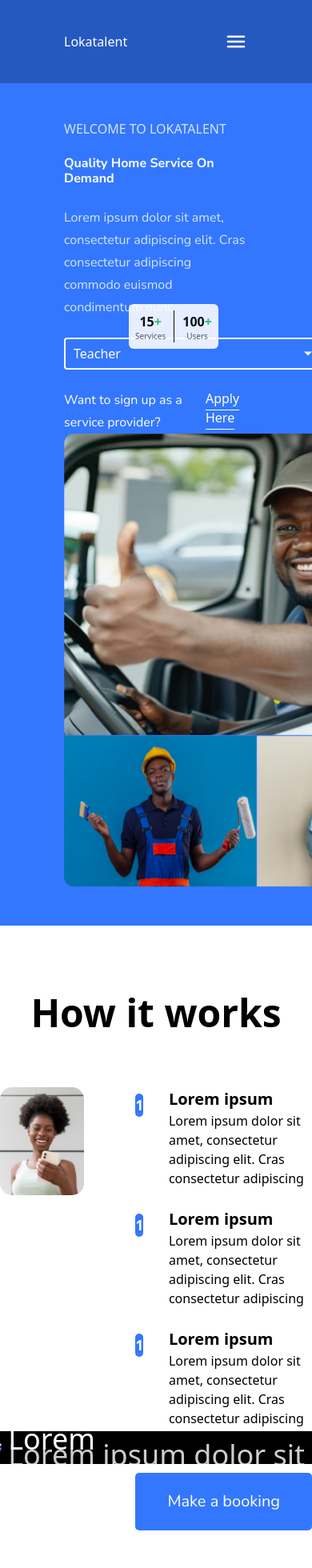
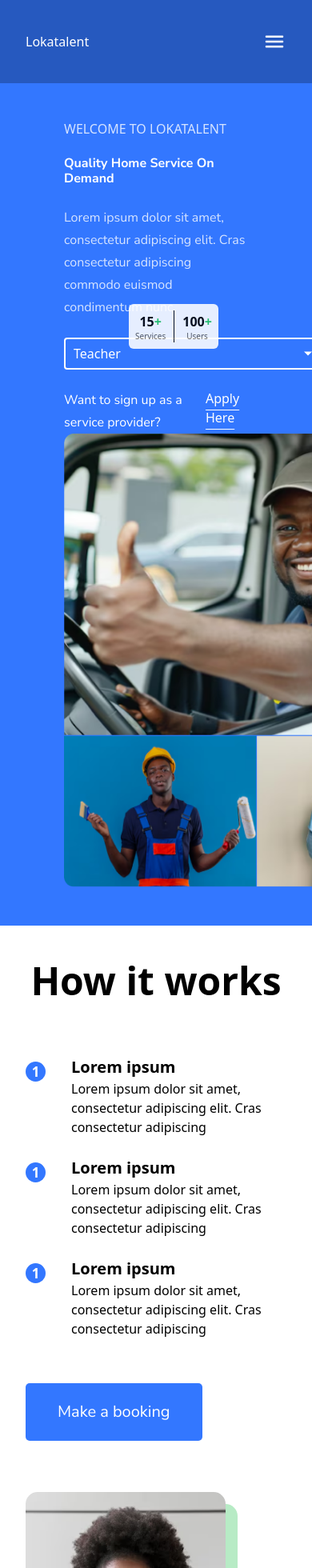
Before and after one commit to Kehad/Lokatalent, a React (Vite) app: page / in a window 390 px wide. Shown: the top 1960 px of the page at 80% size. Built offline with nearby package versions, Linux system fonts and the light colour scheme.

Commit message:
commit loca 23

```diff
--- a/src/components/HomePageComponenent/footer/footer.jsx
+++ b/src/components/HomePageComponenent/footer/footer.jsx
@@ -8,7 +8,7 @@ import fb from "../../../assets/fb.png";
 function Footer() {
   //px-[7rem]
   return (
-    <div className="bg-[#3377ff] px-[5rem] text-white flex flex-col gap-8 py-20">
+    <div className="bg-[#3377ff] px-[2rem] sm:px-[3rem] md:px-[4rem] px-[5rem] text-white flex flex-col gap-8 py-20">
       <div>
         <div className="  ">
           <div className="flex flex-rol justify-between items-center">
@@ -41,11 +41,9 @@ function Footer() {
         <p className="font-nunito md:text-normal lg:text-2xl font-extrabold tracking-tighter text-right uppercase">
           Have any questions? reach out to us
         </p>
-        <div className="flex justify-between mt-12">
+        <div className="flex justify-between flex-col-reverse sm:flex-row md:flex-row lg:flew-row gap-4 sm:gap-0 md:gap-0 lg:gap-0 mt-12">
           <p>2024 Lokatalent. All Rights Reserved</p>
-          <button
-            className="font-nunito text-xl !text-[#3377FF] font-normal leading-6 bg-white buttonds w-[12rem] h-[2.5rem] lg:w-[14rem] lg:h-[3rem]"
-          >
+          <button className="font-nunito text-xl !text-[#3377FF] font-normal leading-6 bg-white buttonds w-[12rem] h-[2.5rem] lg:w-[14rem] lg:h-[3rem]">
             Contact Us
           </button>
         </div>
--- a/src/components/HomePageComponenent/header/header.jsx
+++ b/src/components/HomePageComponenent/header/header.jsx
@@ -6,7 +6,7 @@ import DropDownElement from "./boot";
 
 function Header() {
   return (
-    <div className="bg-[#3377FF] flex text-white flex-col py-12 sm:px-[2rem] px-[5rem] md:flex-col sm:gap-8 md:gap-4 lg:flex-row">
+    <div className="bg-[#3377FF] flex text-white flex-col py-12 px-[2rem] sm:px-[2rem] px-[5rem] md:flex-col sm:gap-8 md:gap-4 lg:flex-row">
       <div className="flex gap-4 flex-col">
         <h6 className="opacity-[80%]">WELCOME TO LOKATALENT</h6>
         <h1 className="font-nunito font-bold text-left sm:text-[40px] md:text-[60px] lg:text-[73.02px] lg:leading-[80.63px]">
--- a/src/components/HomePageComponenent/serviced/serviced.jsx
+++ b/src/components/HomePageComponenent/serviced/serviced.jsx
@@ -4,11 +4,11 @@ import React from 'react';
 function Service() {
   return (
     <div
-      className="bg-hero-pattern  bg-[#3377ff] text-white flex items-center sm:items-start justify-evenly sm:flex-col sm:items-left py-24 bg-cover bg-center bg-no-repeat  sm:gap-4 sm:pl-[2rem] md:gap-4 md:pl-[3rem] md:items-start md:flex-col lg:flex-row"
+      className="bg-hero-pattern  bg-[#3377ff] text-white flex md:items-center lg:items-center items-start sm:items-start justify-evenly flex-col sm:flex-col sm:items-left py-10 sm:py-24 md:py-24 lg:py-24 bg-cover bg-center bg-no-repeat  sm:gap-4 pl-[2rem] sm:pl-[2rem] gap-4 md:gap-4 md:pl-[3rem] md:items-start md:flex-col lg:flex-row"
       //   style="background-image: url('../../assets/bg-service2.png');"
     >
       <div className="md:w-max lg:w-[600px]">
-        <h3 className="sm:text-4xl md:text-4xl lg:text-6xl font-extrabold leading-tight text-left">
+        <h3 className="text-2xl sm:text-4xl md:text-4xl lg:text-6xl font-extrabold leading-tight text-left">
           Want to work as a service provider?
         </h3>
         <p className="text-base font-normal leading-7 text-left md:w-[40rem]">
@@ -19,7 +19,7 @@ function Service() {
       <div className="service-button">
         <a
           href="#"
-          className="font-nunito text-xl !text-[#3377FF] font-normal leading-6 bg-white sm:py-4 sm:px-12 md:py-6 md:px-20 lg:py-6 lg:px-28 w-max text-white  inline-block rounded-[5px]"
+          className="font-nunito text-xl !text-[#3377FF] font-normal leading-6 bg-white py-2 sm:py-2 px-8 sm:px-12 md:py-6 md:px-20 lg:py-6 lg:px-28 w-max text-white  inline-block rounded-[5px]"
         >
           Apply Here
         </a>
--- a/src/components/HomePageComponenent/testimonial/testimonial-card.jsx
+++ b/src/components/HomePageComponenent/testimonial/testimonial-card.jsx
@@ -6,7 +6,7 @@ function Testimonialcard() {
     <div className="bg-[#3377ff] text-white flex sm:gap-4 flex-col sm:flex-col md:flex-col gap-2 md:gap-4 md:items-normal lg:flex-row lg:items-center pl-4 sm:pl-10 md:lg:pl-10 lg:pl-10 py-6 sm:py-6 md:py-10 lg:py-16 rounded-xl ">
       <div className="md:w-[100%] lg:w-[40%]">
         <div className="w-[90%">
-          <h3 className="text-2xl  sm:text-3xl md:text-3xl lg:text-3xl font-bold leading-tight text-left">
+          <h3 className="text-2xl  mb-4 sm:mb-0 md:mb-0 lg:mb-0 sm:text-3xl md:text-3xl lg:text-3xl font-bold leading-tight text-left">
             Ready to Lorem ipsum lorem ip
           </h3>
           <p className="text-base font-normal leading-5 sm:leading-7 md:leading-7 lg:leading-7 text-left opacity-80">
@@ -15,7 +15,7 @@ function Testimonialcard() {
           </p>
         </div>
       </div>
-      <div className="flex gap-8">
+      <div className="flex mt-4 sm:mt-0 md:mt-0 lg:mt-0  gap-8">
         {/* <a
           href="#"
           className="font-nunito text-xl !text-[#3377FF] font-normal leading-6 bg-white  py-6 px-20 w-max text-white  inline-block rounded-[5px]"
--- a/src/components/HomePageComponenent/works/works.jsx
+++ b/src/components/HomePageComponenent/works/works.jsx
@@ -5,24 +5,24 @@ import layers from "../../../assets/ic_layers_48px.png";
 
 function Works() {
   return (
-    <div className="text-black text-center text-[36px] sm:px-[2rem] md:px-[4rem] pt-20 pb-[5rem]">
+    <div className="text-black text-center text-[36px] px-[2rem] sm:px-[2rem] md:px-[4rem] pt-10 sm:pt-20 md:pt-20 lg:pt-20 pb-[5rem]">
       <h1 className="text-[48px] text-center font-bold">How it works</h1>
-      <div className="flex sm:items-normal  md:items-center lg:items-center justify-center gap-16 mt-16 flex-column-revese sm:flex-col-reverse md:items-start md:flex-col-everse lg:flex-row">
+      <div className="flex sm:items-normal  md:items-center lg:items-center justify-center gap-16 mt-16 flex-column-reverse sm:flex-col-reverse md:items-start md:flex-col-everse lg:flex-row">
         <div className="relative">
           <img
-            className="sm:w-[250px] sm:h-[320px] md:w-[280px] lg:w-[300px] lg:h-[400px] object-cover rounded-[15px] md:shadow-[20px_20px_#9be3aeb7] lg:shadow-[30px_30px_#9be3aeb7]"
+            className="w-[250px] h-[320px] sm:w-[250px] sm:h-[320px] md:w-[280px] lg:w-[300px] lg:h-[400px] object-cover rounded-[15px] shadow-[15px_15px_#9be3aeb7] sm:shadow-[20px_20px_#9be3aeb7] md:shadow-[20px_20px_#9be3aeb7] lg:shadow-[30px_30px_#9be3aeb7]"
             src={lady}
             alt="A lady with a phone"
           />
-          <div className="bg-black text-white flex items-center justify-around w-max md:p-2 lg:p-4 rounded-[10px] absolute sm:bottom-[12%] sm:left-[-1%] bottom-[15%] left-[-15%]">
+          <div className="bg-black text-white flex items-center justify-around w-max md:p-2 lg:p-4 rounded-[10px] absolute bottom-[0%] left-[-1%] sm:bottom-[12%] sm:left-[-1%] bottom-[15%] left-[-15%]">
             <div className="bg-[#2a4af480] flex items-center justify-center sm:p-1 md:p-1 lg:p-2 rounded-full mr-2">
               <img src={layers} alt="layers" />
             </div>
             <div className="pr-8 md:pr-8">
-              <p className="sm:text-[12px] md:text-[12px] lg:text-[16px] text-left leading-[20.63px]">
+              <p className="text-[8px] sm:text-[12px] md:text-[12px] lg:text-[16px] text-left leading-[20.63px]">
                 Lorem
               </p>
-              <p className="sm:text-[12px] md:text-[12px] lg:text-[16px] text-left leading-[20.63px] opacity-80">
+              <p className="text-[8px] sm:text-[12px] md:text-[12px] lg:text-[16px] text-left leading-[20.63px] opacity-80">
                 Lorem ipsum dolor sit amet
               </p>
             </div>
@@ -31,7 +31,7 @@ function Works() {
         <div className="flex flex-col  md:w-[450px] lg:w-[500px] gap-6">
           <div className="flex gap-4 justify-between items-start">
             <div className="">
-              <p className="bg-[#3377ff] text-white rounded-full flex items-center justify-center text-[17px] font-bold leading-[29px] tracking-[-0.2px] text-center sm:h-[25px] sm:w-[25px] md:h-[25px] md:w-[25px] lg:h-[35px] lg:w-[35px] mt-2 mr-2">
+              <p className="bg-[#3377ff] text-white rounded-full flex items-center justify-center text-[17px] font-bold leading-[29px] tracking-[-0.2px] text-center h-[25px] w-[25px] sm:h-[25px] sm:w-[25px] md:h-[25px] md:w-[25px] lg:h-[35px] lg:w-[35px] mt-2 mr-2">
                 1
               </p>
             </div>
@@ -45,7 +45,7 @@ function Works() {
           </div>
           <div className="flex gap-4 justify-between items-start">
             <div className="">
-              <p className="bg-[#3377ff] text-white rounded-full flex items-center justify-center text-[17px] font-bold leading-[29px] tracking-[-0.2px] text-center sm:h-[25px] sm:w-[25px] md:h-[25px] md:w-[25px] lg:h-[35px] lg:w-[35px] mt-2 mr-2">
+              <p className="bg-[#3377ff] text-white rounded-full flex items-center justify-center text-[17px] font-bold leading-[29px] tracking-[-0.2px] text-center h-[25px] w-[25px] sm:h-[25px] sm:w-[25px] md:h-[25px] md:w-[25px] lg:h-[35px] lg:w-[35px] mt-2 mr-2">
                 1
               </p>
             </div>
@@ -59,7 +59,7 @@ function Works() {
           </div>
           <div className="flex gap-4 justify-between items-start">
             <div className="">
-              <p className="bg-[#3377ff] text-white rounded-full flex items-center justify-center text-[17px] font-bold leading-[29px] tracking-[-0.2px] text-center sm:h-[25px] sm:w-[25px] md:h-[25px] md:w-[25px] lg:h-[35px] lg:w-[35px] mt-2 mr-2">
+              <p className="bg-[#3377ff] text-white rounded-full flex items-center justify-center text-[17px] font-bold leading-[29px] tracking-[-0.2px] text-center h-[25px] w-[25px] sm:h-[25px] sm:w-[25px] md:h-[25px] md:w-[25px] lg:h-[35px] lg:w-[35px] mt-2 mr-2">
                 1
               </p>
             </div>
--- a/src/components/nav/nav.jsx
+++ b/src/components/nav/nav.jsx
@@ -6,7 +6,7 @@ function Nav() {
   function trueMenuHandler() { }
   // px-[7rem]
   return (
-    <div className="bg-[#2659BF] px-[5rem] py-8 text-white">
+    <div className="bg-[#2659BF] px-[2rem] sm:px-[3rem] md:px-[3rem] lg:px-[5rem] py-8 text-white">
       <div className="flex flex-row justify-between items-center">
         <p>Lokatalent</p>
         <div>
```
